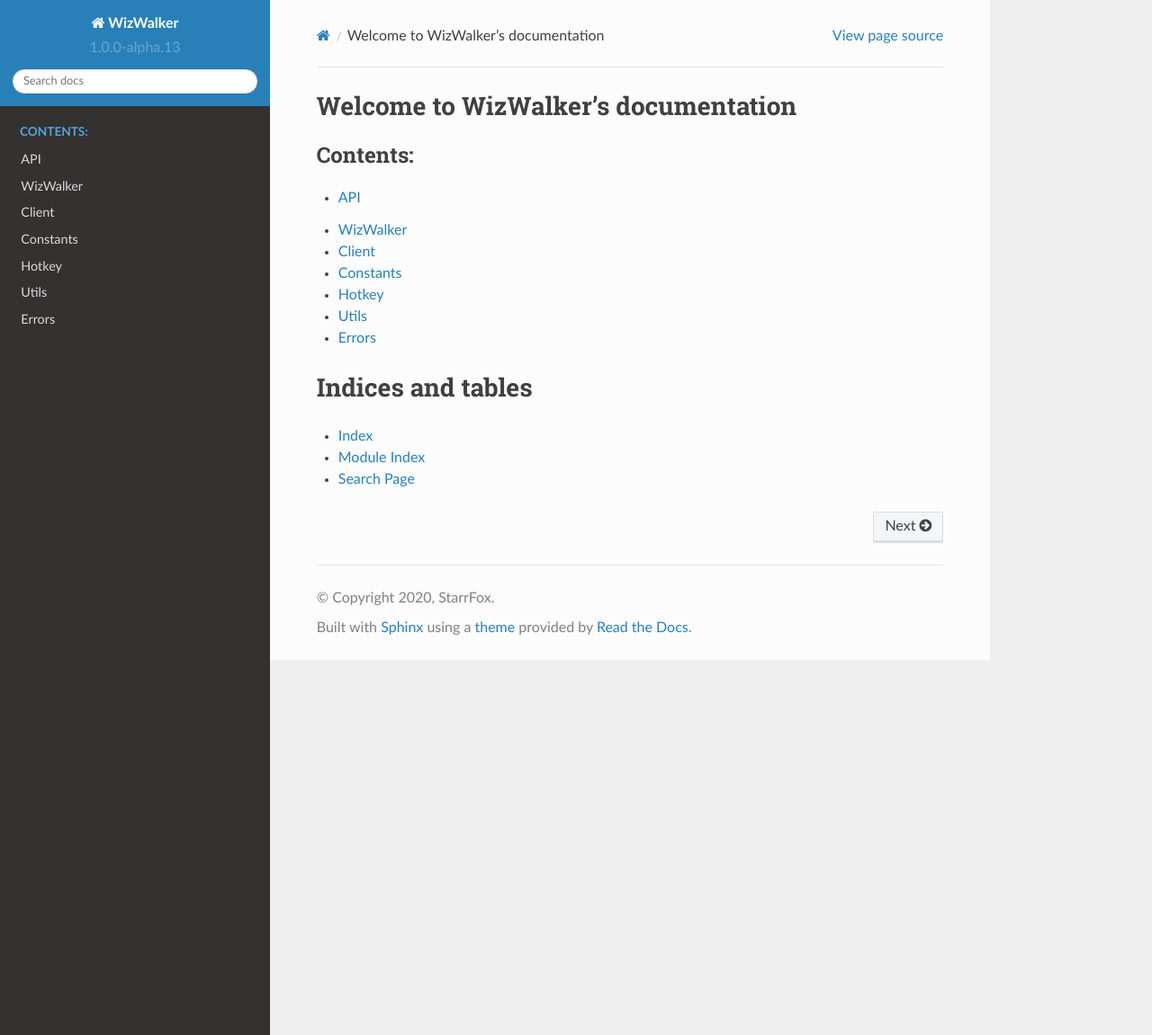
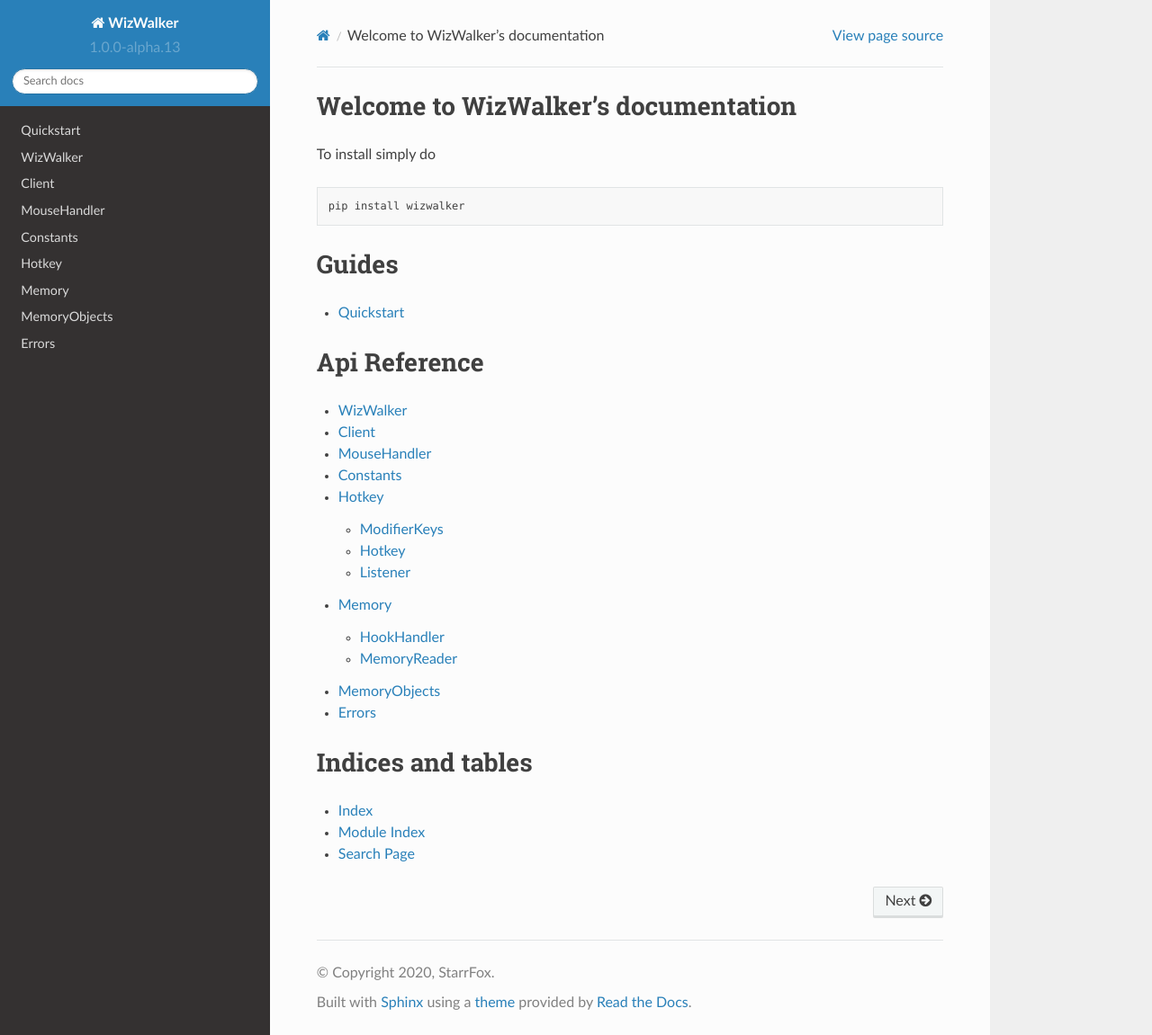
Before and after one commit to StarrFox/wizwalker, a Sphinx documentation site: the page built from docs/index.rst, in a window 1280 px wide and 1151 px high. Shown: the whole window at 90% size. Built offline with Sphinx 7.4.7 and the Read the Docs theme 2.0.0, drawn with Linux system fonts in a browser that asks for light colours; the version number is read from the project's files by our own code.

Commit message:
add more documentation

```diff
--- a/docs/api.rst
+++ b/docs/api.rst
@@ -1,10 +1,7 @@
-API
-===
-
 .. module:: wizwalker
 
 .. toctree::
-   :maxdepth: 2
+   :maxdepth: 5
 
 WizWalker
 =========
@@ -18,26 +15,91 @@
 .. autoclass:: Client
    :members:
 
+MouseHandler
+============
+
+.. autoclass:: MouseHandler
+    :members:
+
 Constants
 =========
 
-.. automodule:: wizwalker.constants
+.. autoclass:: Keycode
    :members:
 
 Hotkey
 ======
 
-.. automodule:: wizwalker.hotkey
+ModifierKeys
+~~~~~~~~~~~~
+
+.. autoclass:: ModifierKeys
+    :members:
+
+Hotkey
+~~~~~~
+
+.. autoclass:: Hotkey
+    :members:
+
+Listener
+~~~~~~~~
+
+.. autoclass:: Listener
    :members:
 
-Utils
-=====
+Memory
+======
 
-.. automodule:: wizwalker.utils
-   :members:
+HookHandler
+~~~~~~~~~~~
+
+.. autoclass:: wizwalker.memory.HookHandler
+    :members:
+
+MemoryReader
+~~~~~~~~~~~~
+
+.. autoclass:: wizwalker.memory.MemoryReader
+    :members:
+
+MemoryObjects
+=============
+
 
 Errors
 ======
 
-.. automodule:: wizwalker.errors
-   :members:
+.. autoexception:: WizWalkerError
+
+.. autoexception:: ClientClosedError
+
+.. autoexception:: HookNotActive
+
+.. autoexception:: HookAlreadyActivated
+
+.. autoexception:: WizWalkerMemoryError
+
+.. autoexception:: PatternMultipleResults
+
+.. autoexception:: PatternFailed
+
+.. autoexception:: MemoryReadError
+
+.. autoexception:: MemoryWriteError
+
+.. autoexception:: ReadingEnumFailed
+
+.. autoexception:: HookNotReady
+
+.. autoexception:: WizWalkerCombatError
+
+.. autoexception:: NotInCombat
+
+.. autoexception:: NotEnoughPips
+
+.. autoexception:: NotEnoughMana
+
+.. autoexception:: CardAlreadyEnchanted
+
+.. autoexception:: HotkeyAlreadyRegistered
--- a/docs/conf.py
+++ b/docs/conf.py
@@ -25,7 +25,7 @@
 
 with open("../pyproject.toml") as fp:
     version = re.search(
-        r'\[tool.poetry\]\nname = "\w+"\n(version ?= ?"(\d+\.\d+\.\d+)")', fp.read()
+        r'\[tool.poetry]\nname = "\w+"\n(version ?= ?"([^"]+)")', fp.read()
     ).group(2)
 
 # -- General configuration ---------------------------------------------------
--- a/docs/index.rst
+++ b/docs/index.rst
@@ -1,9 +1,25 @@
 Welcome to WizWalker's documentation
 =====================================
 
+To install simply do
+
+.. code-block:: sh
+
+    pip install wizwalker
+
+Guides
+======
+
+.. toctree::
+    :maxdepth: 1
+
+    quickstart
+
+Api Reference
+=============
+
 .. toctree::
    :maxdepth: 2
-   :caption: Contents:
 
    api
 
--- a/wizwalker/__init__.py
+++ b/wizwalker/__init__.py
@@ -10,6 +10,7 @@
 from .mouse_handler import MouseHandler
 from .client import Client
 from .application import WizWalker
+from .hotkey import *
 
 logger.disable("wizwalker")
 logging.getLogger("pymem").setLevel(logging.FATAL)
```
Also changed, not shown: docs/quickstart.rst (added, +31 -0 lines), examples/README.md, 4 other files.
